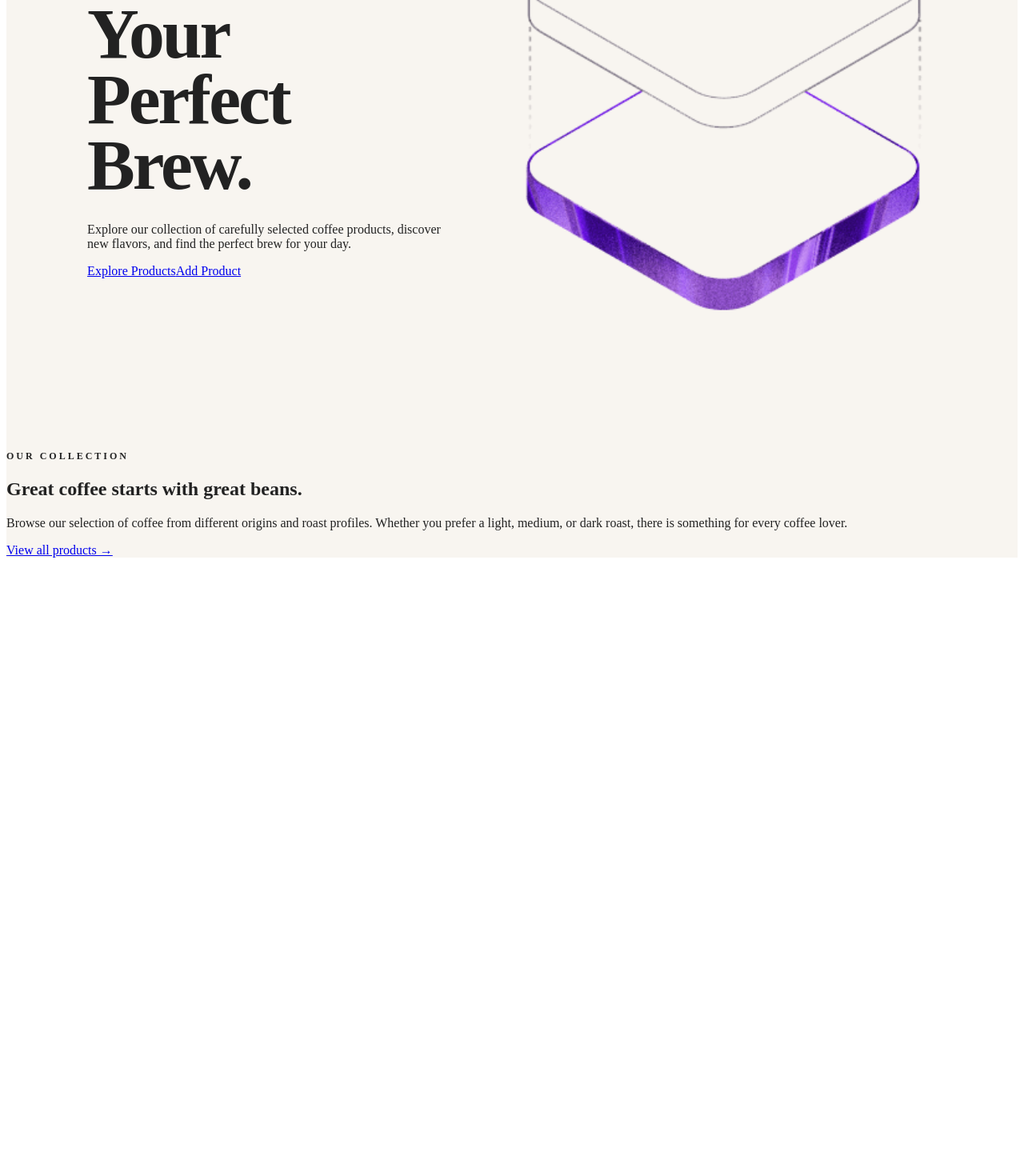
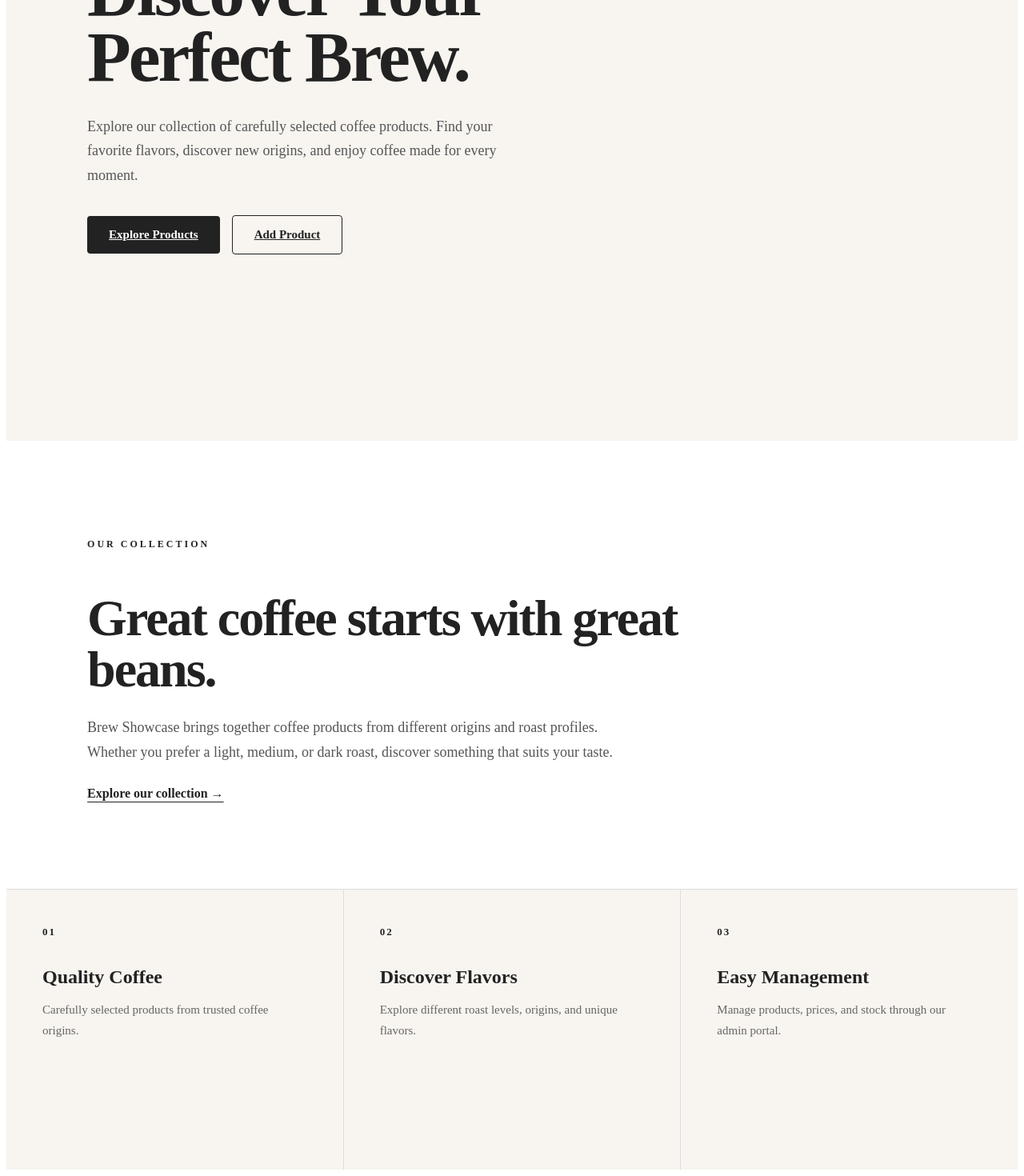
Before and after one commit to codewithmDEV/brew-showcase, a React (Vite) app: page / in a window 1280 px wide. Shown: the part 409-1879 px from the top of the page at 80% size. Before the commit the page ends 1114 px from the top, so only its background shows below. Built offline with nearby package versions, Linux system fonts and the light colour scheme.

Commit message:
Debugged on the landing page and removed the images

```diff
--- a/src/pages/LandingPage.jsx
+++ b/src/pages/LandingPage.jsx
@@ -1,5 +1,4 @@
 import { Link } from "react-router-dom";
-import heroImage from "../assets/hero.png";
 
 function LandingPage() {
   return (
@@ -16,45 +15,66 @@ function LandingPage() {
             Perfect Brew.
           </h1>
 
-          <p className="hero-text">
-            Explore our collection of carefully selected coffee products,
-            discover new flavors, and find the perfect brew for your day.
+          <p className="hero-description">
+            Explore our collection of carefully selected coffee products.
+            Find your favorite flavors, discover new origins, and enjoy
+            coffee made for every moment.
           </p>
 
-          <div className="hero-actions">
-            <Link to="/products" className="hero-button primary">
+          <div className="hero-buttons">
+            <Link to="/products" className="primary-button">
               Explore Products
             </Link>
 
-            <Link to="/add-product" className="hero-button secondary">
+            <Link to="/add-product" className="secondary-button">
               Add Product
             </Link>
           </div>
         </div>
+      </section>
 
-        <div className="hero-image-container">
-          <img
-            src={heroImage}
-            alt="Featured coffee"
-            className="hero-image"
-          />
+      <section className="about-section">
+        <div className="about-content">
+          <p className="section-label">OUR COLLECTION</p>
+
+          <h2>Great coffee starts with great beans.</h2>
+
+          <p>
+            Brew Showcase brings together coffee products from different
+            origins and roast profiles. Whether you prefer a light,
+            medium, or dark roast, discover something that suits your taste.
+          </p>
+
+          <Link to="/products" className="collection-link">
+            Explore our collection →
+          </Link>
         </div>
       </section>
 
-      <section className="intro-section">
-        <p className="section-label">OUR COLLECTION</p>
+      <section className="features-section">
+        <div className="feature">
+          <div className="feature-number">01</div>
+          <h3>Quality Coffee</h3>
+          <p>
+            Carefully selected products from trusted coffee origins.
+          </p>
+        </div>
 
-        <h2>Great coffee starts with great beans.</h2>
+        <div className="feature">
+          <div className="feature-number">02</div>
+          <h3>Discover Flavors</h3>
+          <p>
+            Explore different roast levels, origins, and unique flavors.
+          </p>
+        </div>
 
-        <p>
-          Browse our selection of coffee from different origins and roast
-          profiles. Whether you prefer a light, medium, or dark roast,
-          there is something for every coffee lover.
-        </p>
-
-        <Link to="/products" className="text-link">
-          View all products →
-        </Link>
+        <div className="feature">
+          <div className="feature-number">03</div>
+          <h3>Easy Management</h3>
+          <p>
+            Manage products, prices, and stock through our admin portal.
+          </p>
+        </div>
       </section>
     </main>
   );
```
